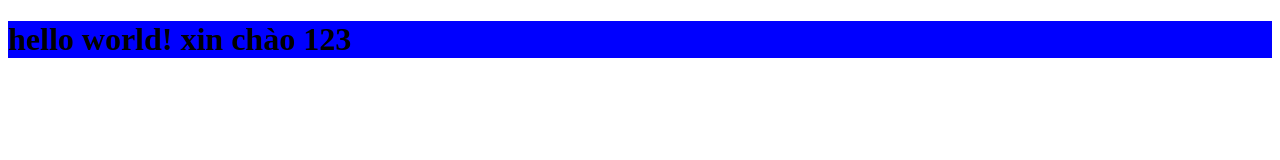
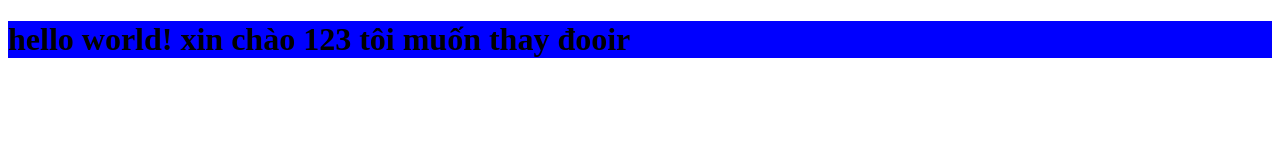
Before and after one commit to pmtriit-91/demo, a plain HTML site: page index.html in a window 1280 px wide. Drawn offline with Linux system fonts and the light colour scheme.

Commit message:
update code

```diff
--- a/index.html
+++ b/index.html
@@ -11,7 +11,7 @@
 
 <body>
     <div>
-        <h1>hello world! xin chào 123</h1>
+        <h1>hello world! xin chào 123 tôi muốn thay đooir</h1>
     </div>
 </body>
 
```
